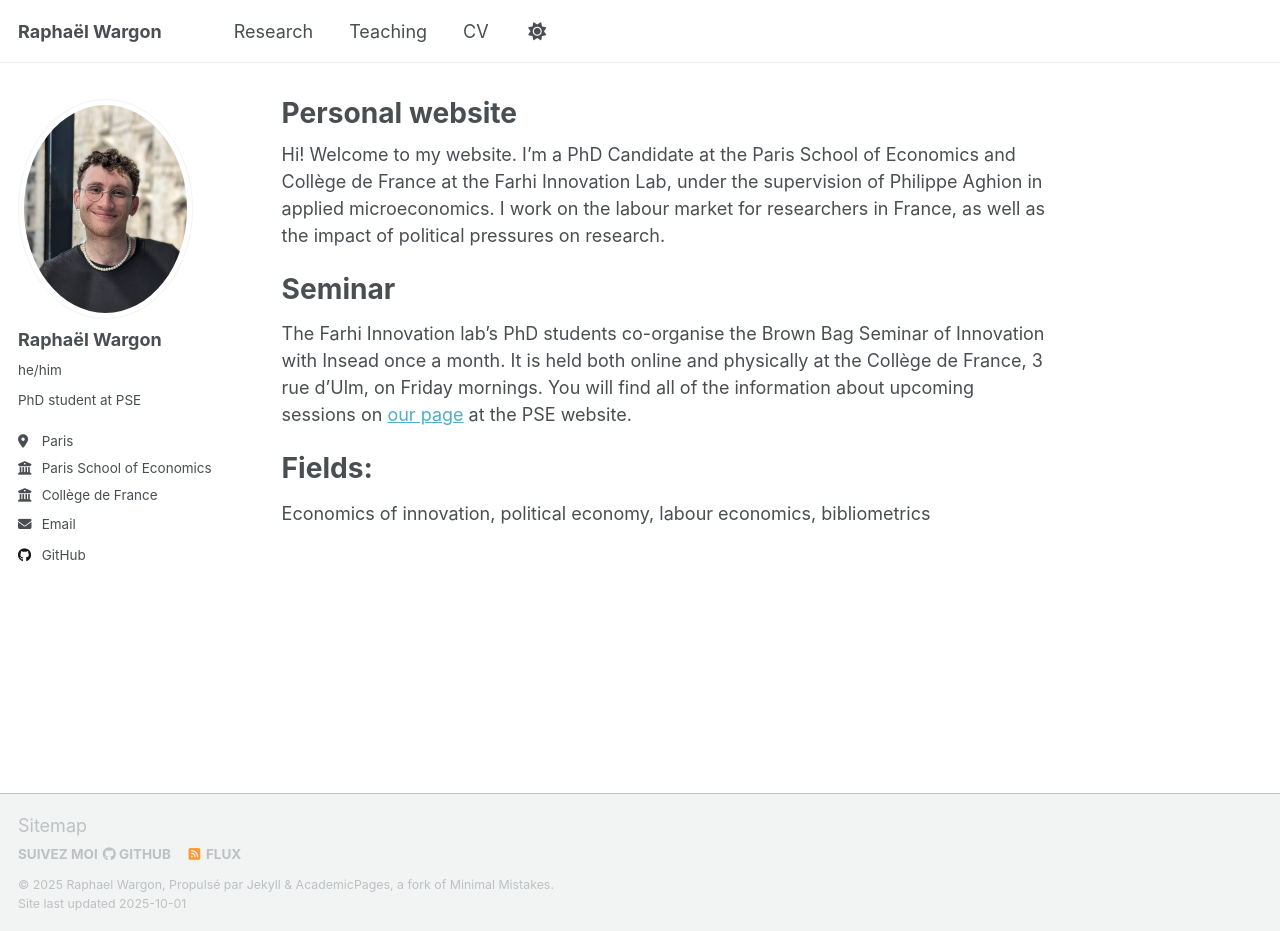
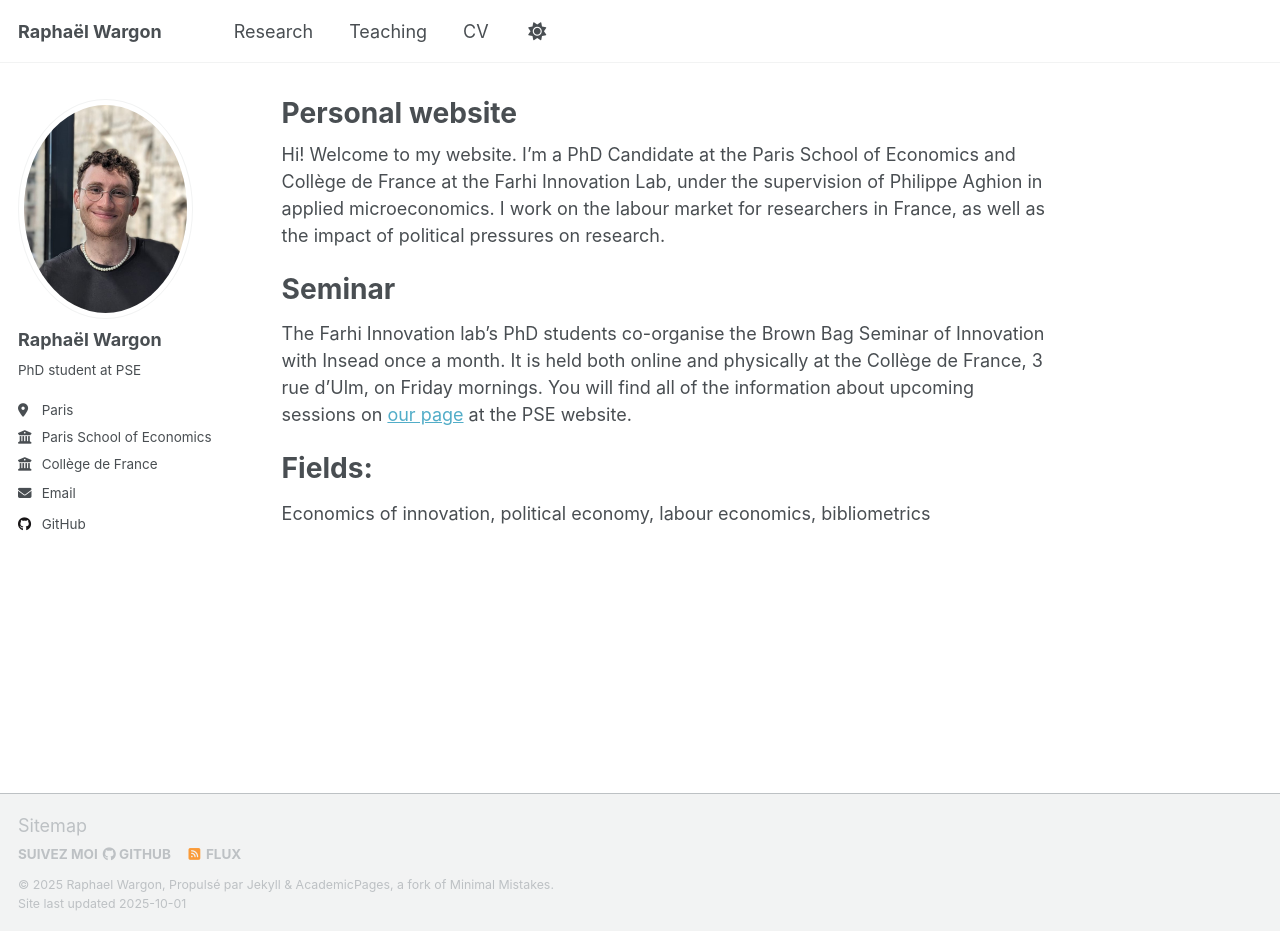
Before and after one commit to RaphaelWargon/raphaelwargon.github.io, a Jekyll site: the page built from _pages/about.md, in a window 1280 px wide and 931 px high. Built offline with Jekyll 4.4.1, drawn with Linux system fonts in a browser that asks for light colours; a script that is not in the unit is left out.

Commit message:
Update _config.yml

```diff
--- a/_config.yml
+++ b/_config.yml
@@ -25,7 +25,6 @@ author:
   # Biographic information
   avatar           : "photo_site.jpg"
   name             : "Raphaël Wargon"
-  pronouns         : 'he/him'# example: "she/her"
   bio              : "PhD student at PSE"
   location         : "Paris"
   employer         : "Paris School of Economics"
```
